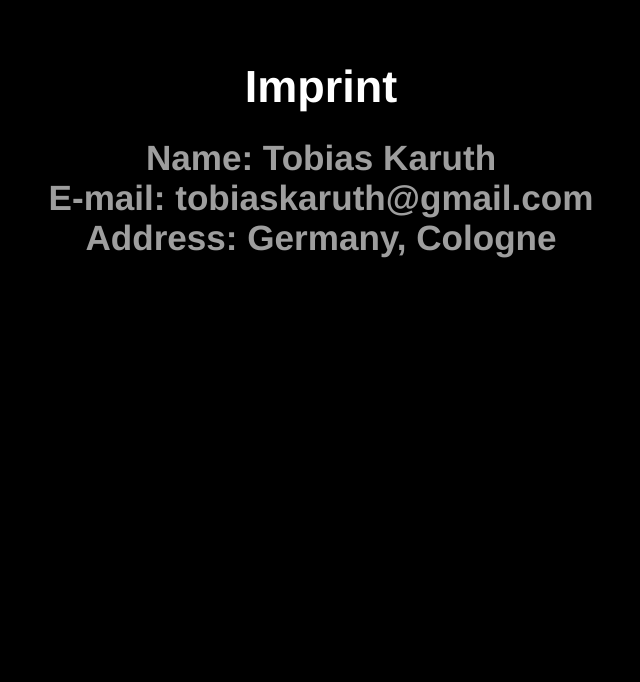
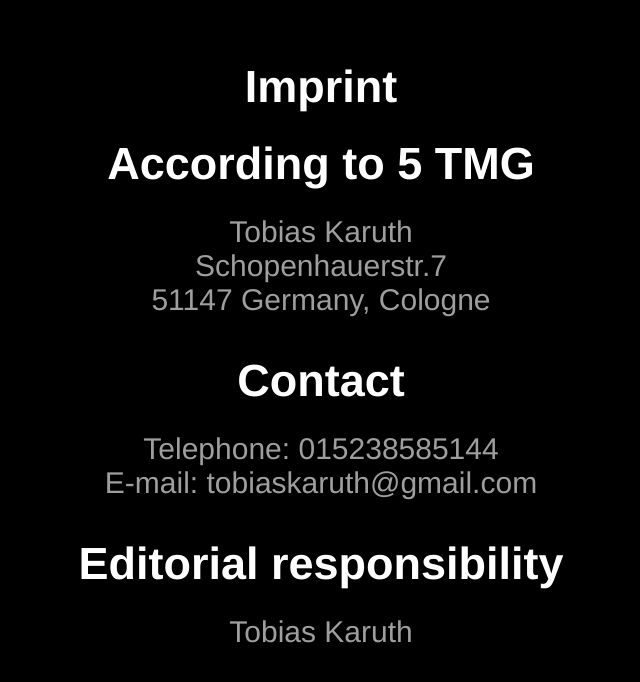
Before and after one commit to TKAMING/Tobias-Karuth-website_blog, a Django app: page /imprint/ in a window 1280 px wide. Shown: the part 52-734 px from the top of the page, without its empty margins (319-959 px from the left). Run offline with Django 4.2, Linux system fonts and the light colour scheme; some libraries are stand-ins or nearby versions.

Commit message:
handy layout overlab Fix

```diff
--- a/My_website/settings.py
+++ b/My_website/settings.py
@@ -5,12 +5,13 @@ import os
 BASE_DIR = Path(__file__).resolve().parent.parent
 
 
-SECRET_KEY = os.getenv("SECRET_KEY")
+SECRET_KEY = "django-insecure-2b0cqq%g4(!9is8((96n0m_%7lt!k47*cy&=0hirv4uritr&n%" #os.getenv("SECRET_KEY")#os.getenv("SECRET_KEY")
 
 # SECURITY WARNING: don't run with debug turned on in production!
 DEBUG = True
 
-ALLOWED_HOSTS = []
+
+ALLOWED_HOSTS = ["tobiaskaruth.pythonanywhere.com", "127.0.0.1"]
 
 # Application definition
 
--- a/blog/templates/blog.html
+++ b/blog/templates/blog.html
@@ -37,9 +37,9 @@
 
                     </div>
 
+                    <div class="bottom-space"></div>
                 {% endfor %}
 
-                <div class="bottom-space"></div>
             </center>
     </article>
 
--- a/imprint/templates/imprint.html
+++ b/imprint/templates/imprint.html
@@ -19,9 +19,19 @@
         <div class="container">
             <section class="intro-part heading">
                 <h1 data-aos="fade-in" class="text margin" style="padding-top: 3cm">Imprint</h1>
-                <h3 data-aos="fade-in" class="text-2">Name: Tobias Karuth</h3>
-                <h3 data-aos="fade-in" class="text-2">E-mail: tobiaskaruth@gmail.com</h3>
-                <h3 data-aos="fade-in" class="text-2">Address: Germany, Cologne</h3>
+
+                <h2 data-aos="fade-in"  class="text margin">According to 5 TMG</h2>
+                <p data-aos="fade-in"  class="text-2">Tobias Karuth<br />
+                Schopenhauerstr.7<br />
+                51147 Germany, Cologne</p>
+
+                <h2 data-aos="fade-in" class="text margin" style="padding-top: 1cm">Contact</h2>
+                <p data-aos="fade-in" class="text-2">Telephone: 015238585144<br />
+                E-mail: tobiaskaruth@gmail.com</p>
+
+                <h2 data-aos="fade-in" class="text margin" style="padding-top: 1cm">Editorial responsibility</h2>
+                <p data-aos="fade-in" class="text-2">Tobias Karuth</p>
+
             </section>
         </div>
     </center>
--- a/whoami/templates/index.html
+++ b/whoami/templates/index.html
@@ -16,7 +16,7 @@
         <section class="intro-part heading">
             <h1 data-aos="fade-in" class="text">Hi I am Tobias Karuth</h1>
             <h1>
-                <a data-aos="fade-in" class="typewrite text-2" data-period="2000" data-type='[ "A Software engineer.", "Welcome to my Website!", "🖐", "I Love to Develop." ]'>
+                <a data-aos="fade-in" class="typewrite text-2" data-period="2000" data-type='[ "A Software engineer.", "Welcome to my Website!", "🖐", "I Love to Develop.", "and 13 years old." ]'>
                   <span class="wrap"></span>
                 </a>
             </h1>
@@ -101,7 +101,7 @@
                 </a>
         </section>
         <!-- ----------------------- IT-Club ----------------------- -->
-
+        <div class="bottom-space"></div>
         <section class="club-part">
             <div data-aos="fade-in">
                 <div class="heading">
@@ -121,7 +121,7 @@
             </div>
         </section>
         <!-- ----------------------- Projects ----------------------- -->
-
+        <div class="bottom-space"></div>
         <section data-aos="fade-in" class="projects-part">
             <div class="heading">
                 <h1 data-aos="fade-in" class="margin" style="margin-top: 4.5cm;">Projects</h1>
```
Also changed, not shown: README.md.
